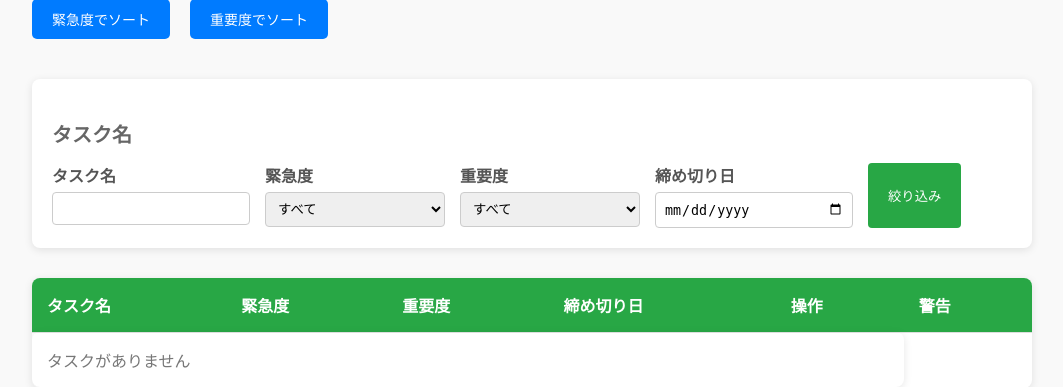
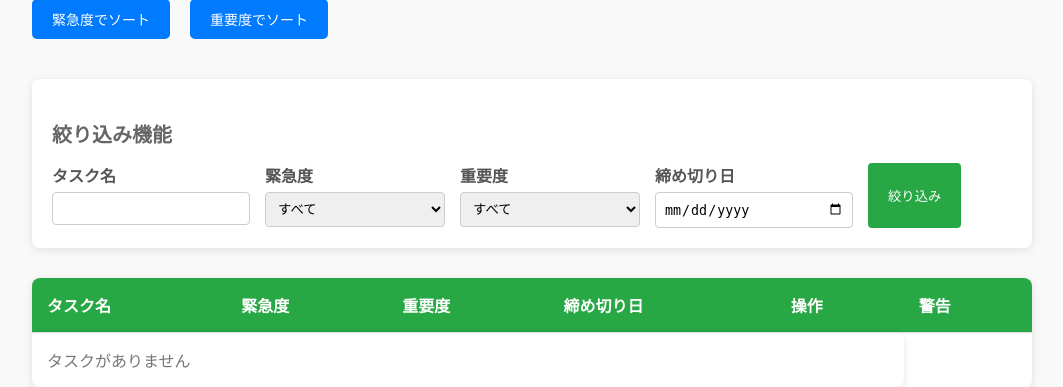
Before and after one commit to koji0805/todo_project, a Django app: template templates/todo_list.html in a window 1280 px wide. Shown: the part 242-629 px from the top of the page, without its empty margins (108-1171 px from the left). Run offline with Django 3.2, Linux system fonts and the light colour scheme; the template is opened without the code that fills it, so the values that code supplies are empty.

Commit message:
画面７

```diff
--- a/templates/todo_list.html
+++ b/templates/todo_list.html
@@ -234,7 +234,7 @@
         </div>
 
         <div class="filter-section">
-            <h3>タスク名</h3>
+            <h3>絞り込み機能</h3>
             <form id="filter-form">
                 <div>
                     <label for="title">タスク名</label>
```
